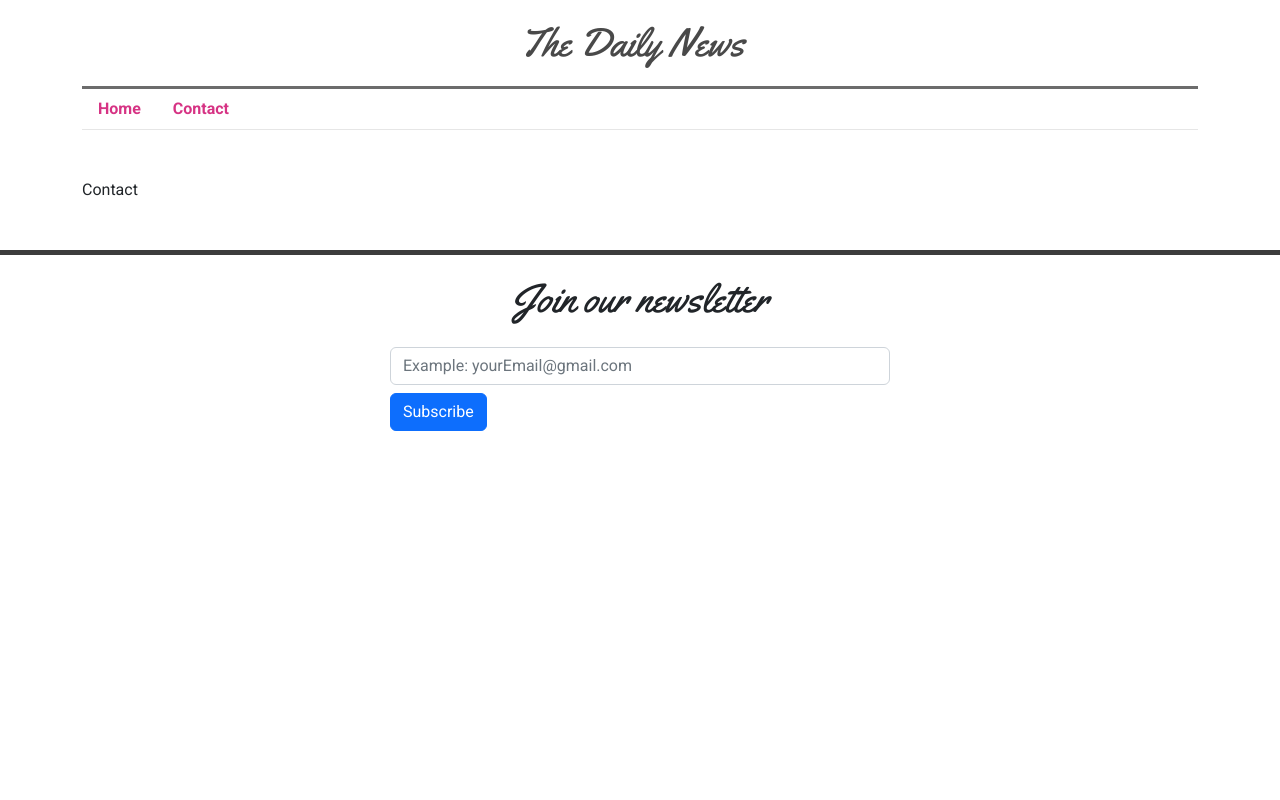
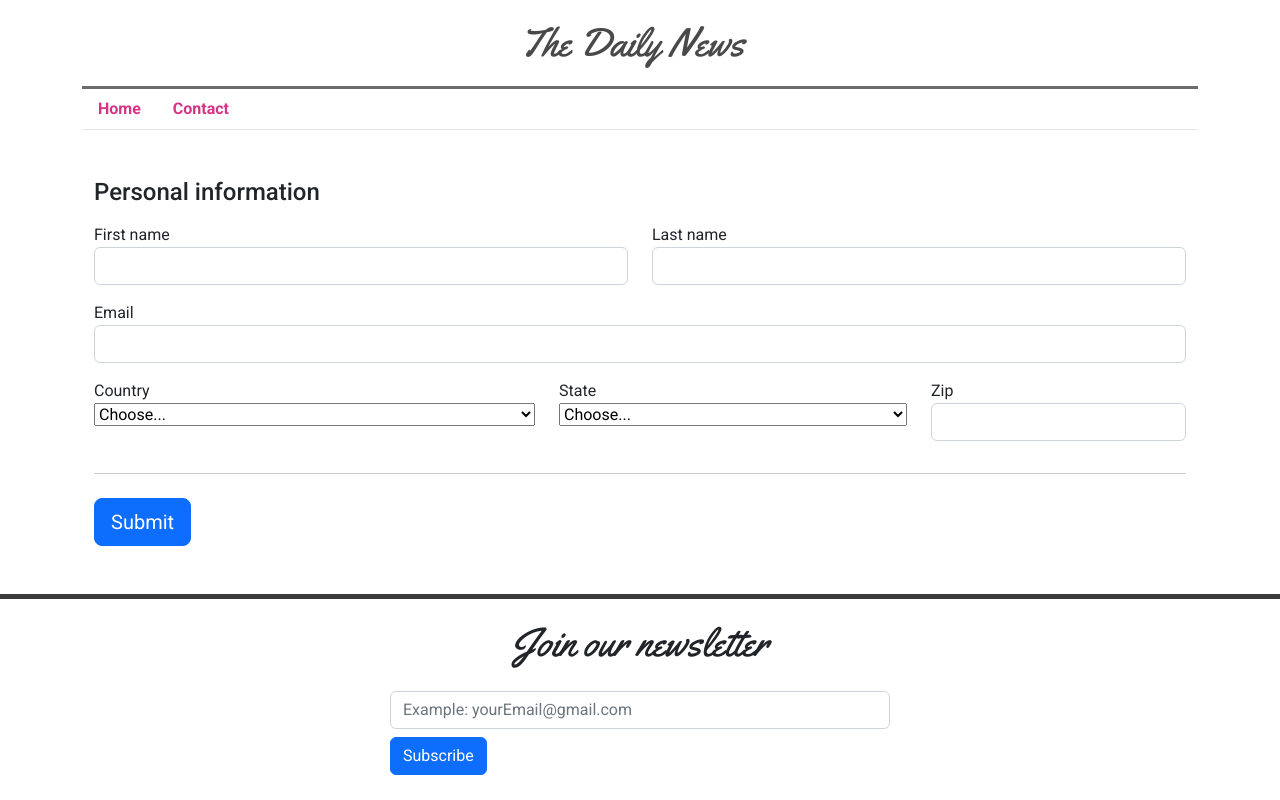
Before and after one commit to ajay0006/news-article, a React (Create React App) app: page /contact in a window 1280 px wide. Built offline with nearby package versions, Linux system fonts and the light colour scheme.

Commit message:
working on contact page, using formik for form handling and yup for validation

```diff
--- a/package.json
+++ b/package.json
@@ -10,6 +10,7 @@
     "axios": "^1.1.2",
     "bootstrap": "^5.2.2",
     "deep-equal": "^2.0.5",
+    "formik": "^2.2.9",
     "json-server": "^0.17.0",
     "luxon": "^3.0.4",
     "react": "^18.2.0",
@@ -21,7 +22,8 @@
     "react-router-dom": "^6.4.2",
     "react-scripts": "5.0.1",
     "react-toastify": "^9.0.8",
-    "web-vitals": "^2.1.4"
+    "web-vitals": "^2.1.4",
+    "yup": "^0.32.11"
   },
   "scripts": {
     "start": "react-scripts start",
--- a/src/components/contact.js
+++ b/src/components/contact.js
@@ -1,9 +1,121 @@
+import { useFormik} from "formik";
+import * as yup from 'yup'
 
 const Contact = () => {
 
+    const formik = useFormik({
+        initialValues: {
+            firstname: "",
+            lastname: "",
+            email: "",
+            country: "",
+            state: "",
+            zip: ""
+        },
+        validationSchema: yup.object({
+            firstname: yup.string().required("Your First name is required"),
+            lastname: yup.string().required("Your Last name is required"),
+            email: yup.string().required("Your E-mail is required").email("You have entered an invalid email"),
+            country: yup.string().required("Your Country is required"),
+            state: yup.string().required("Your State is required"),
+            zip: yup.string().required("Your Postal code is required"),
+
+        }),
+        onSubmit: values => {console.log(values)},
+    })
+
     return(
         <>
-            Contact
+            <div className="container">
+                <div className="col-md-12 mt-5">
+                    <form onSubmit={formik.handleSubmit}>
+                        <h4 className="mb-3">Personal information</h4>
+                        <div className="row">
+                            <div className="col-md-6 mb-3">
+                                <label htmlFor="firstname">First name</label>
+                                <input type="text"
+                                       className="form-control"
+                                       id="firstname"
+                                       name="firstname"
+                                       {...formik.getFieldProps('firstname')}
+                                />
+                                {formik.errors.firstname && formik.touched.firstname? <span>{formik.errors.firstname}</span> : null}
+                            </div>
+                            <div className="col-md-6 mb-3">
+                                <label htmlFor="lastname">Last name</label>
+                                <input
+                                    type="text"
+                                    className="form-control"
+                                    id="lastname"
+                                    name="lastname"
+                                    {...formik.getFieldProps('lastname')}
+
+                                />
+                                {formik.errors.lastname && formik.touched.lastname ? <span>{formik.errors.lastname}</span> : null}
+
+                            </div>
+                        </div>
+
+                        <div className="mb-3">
+                            <label htmlFor="email">Email</label>
+                            <input type="email"
+                                   className="form-control"
+                                   id="email"
+                                   name="email"
+                                   {...formik.getFieldProps('email')}
+
+                            />
+                            {formik.errors.email && formik.touched.email ? <span>{formik.errors.email}</span> : null}
+
+                        </div>
+
+
+                        <div className="row">
+                            <div className="col-md-5 mb-3">
+                                <label htmlFor="country">Country</label>
+                                <select className="custom-select d-block w-100" id="country" name="country"
+                                        {...formik.getFieldProps('country')}
+
+                                >
+                                    <option value="">Choose...</option>
+                                    <option value="US">United States</option>
+                                    <option value="CA">Canada</option>
+                                    <option value="NL">Netherlands</option>
+                                </select>
+
+                            </div>
+                            <div className="col-md-4 mb-3">
+                                <label htmlFor="state">State</label>
+                                <select className="custom-select d-block w-100" id="state" name="state"
+                                        {...formik.getFieldProps('state')}
+
+                                >
+                                    <option value="">Choose...</option>
+                                    <option value="california">California</option>
+                                    <option value="toronto">Toronto</option>
+                                    <option value="utrech">Utrech</option>
+                                </select>
+
+                            </div>
+                            <div className="col-md-3 mb-3">
+                                <label htmlFor="zip">Zip</label>
+                                <input type="text"
+                                       className="form-control"
+                                       id="zip"
+                                       name="zip"
+                                       {...formik.getFieldProps('zip')}
+
+                                />
+                            </div>
+                        </div>
+
+                        <hr className="mb-4"/>
+                        <button className="btn btn-primary btn-lg btn-block" type="submit">
+                            Submit
+                        </button>
+                    </form>
+                </div>
+            </div>
         </>
     )
 }
```
Also changed, not shown: 1 other file (tests, documents, lock files or other folders).
